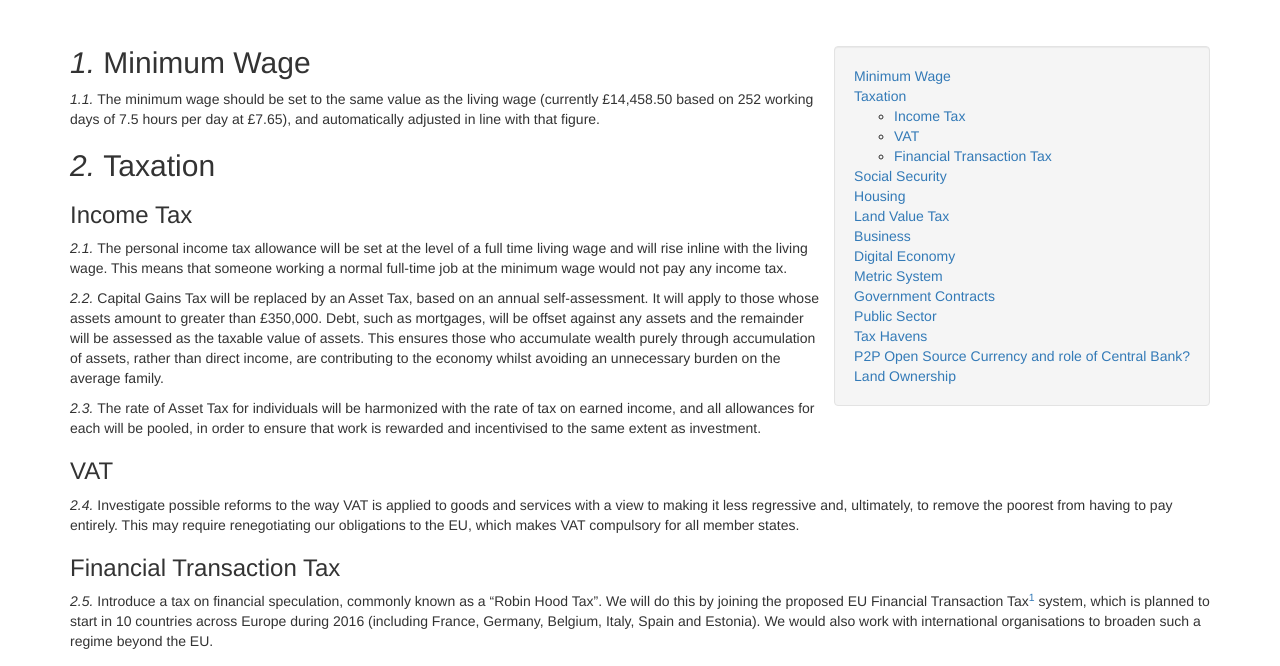
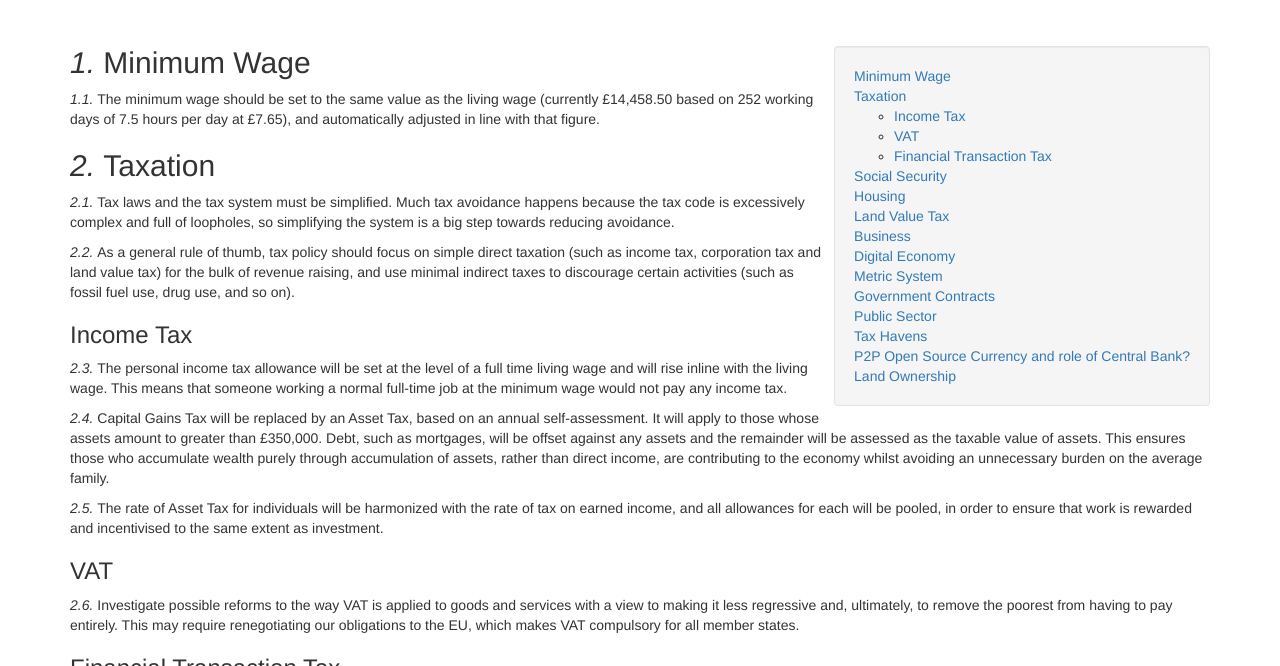
Before and after one commit to openpolitics/manifesto, a Jekyll site: the page built from manifesto/economy.md, in a window 1280 px wide and 900 px high, cut to the strip 234-900 px from the top of the window. Built offline with Jekyll 4.4.1, drawn with Linux system fonts in a browser that asks for light colours; nearby versions of some CDN libraries.

Commit message:
Some general statements on taxation

```diff
--- a/manifesto/economy.md
+++ b/manifesto/economy.md
@@ -10,6 +10,10 @@ title: Economy
 The minimum wage should be set to the same value as the living wage (currently £14,458.50 based on 252 working days of 7.5 hours per day at £7.65), and automatically adjusted in line with that figure.
 
 ## Taxation
+
+Tax laws and the tax system must be simplified. Much tax avoidance happens because the tax code is excessively complex and full of loopholes, so simplifying the system is a big step towards reducing avoidance.
+
+As a general rule of thumb, tax policy should focus on simple direct taxation (such as income tax, corporation tax and land value tax) for the bulk of revenue raising, and use minimal indirect taxes to discourage certain activities (such as fossil fuel use, drug use, and so on).
 
 ### Income Tax
 
```
